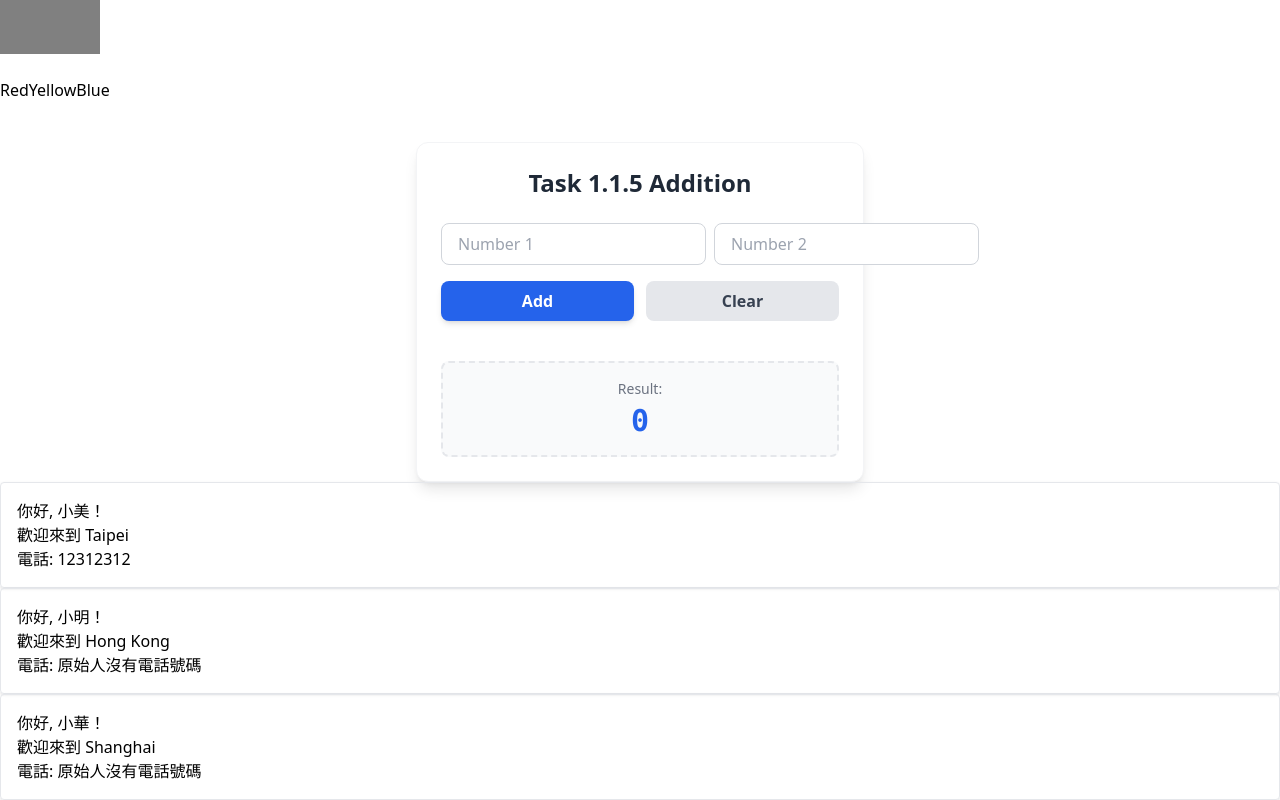
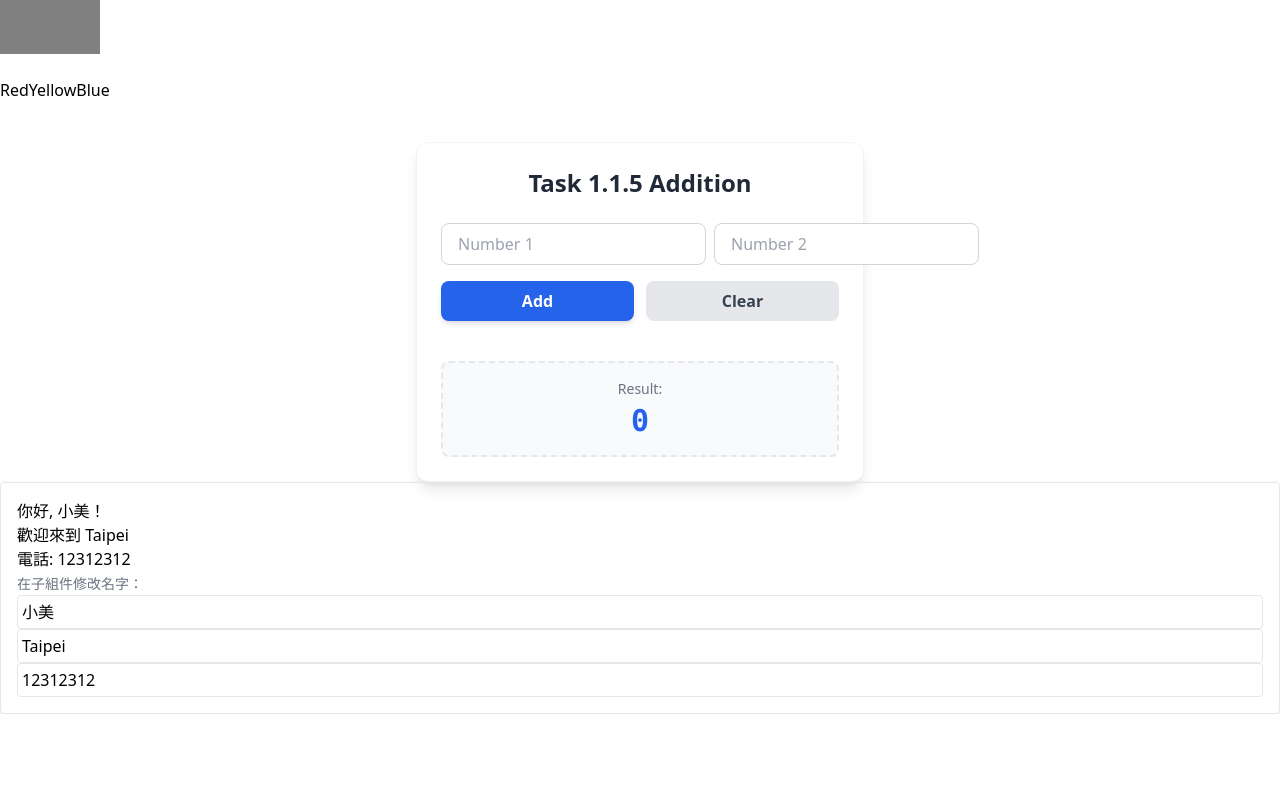
Before and after one commit to kylerlam/learn-react, a React (Vite) app: page / in a window 1280 px wide. Shown: the part 519-1319 px from the top of the page. After the commit the page ends 1233 px from the top, so only its background shows below. Built offline with nearby package versions, Linux system fonts and the light colour scheme.

Commit message:
chore: add sub component change data of main component

```diff
--- a/src/2.1.1 WelcomeCard.jsx
+++ b/src/2.1.1 WelcomeCard.jsx
@@ -1,11 +1,35 @@
 
-function WelcomeCard(props) { // 上面用props，下面用props.name...：不解構
+function WelcomeCard({ name, place, number, onNameChange, onPlaceChange, onNumberChange }) { // 上面用props，下面用props.name...：不解構
     return (
         <div className="p-4 border rounded shadow">
             {/* 使用 props.屬性名稱 來取得內容 */}
-            <h1>你好, {props.name || "原始人沒有電話號碼"}！</h1>
-            <p>歡迎來到 {props.place || "原始人沒有電話號碼"}</p>
-            <p>電話: {props.number || "原始人沒有電話號碼"}</p>
+            <h1>你好, {name}！</h1>
+            <p>歡迎來到 {place}</p>
+            <p>電話: {number}</p>
+            <div>
+                <label className="text-sm text-gray-500">在子組件修改名字：</label>
+                <input
+                    type="text"
+                    className="border p-1 rounded w-full"
+                    placeholder="輸入新名字..."
+                    value={name} // 依然顯示從父組件傳來的數據
+                    onChange={(e) => onNameChange(e.target.value)} // ！！！關鍵：通知父組件變更資料
+                />
+                <input
+                    type="text"
+                    className="border p-1 rounded w-full"
+                    placeholder="輸入新地點..."
+                    value={place} // 依然顯示從父組件傳來的數據
+                    onChange={(e) => onPlaceChange(e.target.value)} // ！！！關鍵：通知父組件變更資料
+                />
+                <input
+                    type="text"
+                    className="border p-1 rounded w-full"
+                    placeholder="輸入新號碼..."
+                    value={number} // 依然顯示從父組件傳來的數據
+                    onChange={(e) => onNumberChange(e.target.value)} // ！！！關鍵：通知父組件變更資料
+                />
+            </div>
         </div>
     );
 }
--- a/src/App.jsx
+++ b/src/App.jsx
@@ -1,3 +1,4 @@
+import { useState } from 'react'
 import Task1_1_JSX from './1.1.1 JSX'
 import Task1_1_Play from './1.1.2 Play'
 import Task1_1_DataStore from './1.1.3 DataStore'
@@ -6,6 +7,10 @@ import Task1_1_Addition from './1.1.5 Addition'
 import WelcomeCard from './2.1.1 WelcomeCard'
 
 function App() {
+    const [name, setName] = useState("小美");
+    const [place, setPlace] = useState("Taipei");
+    const [number, setNumber] = useState("12312312");
+
     return (
         <div className="App">
             <Task1_1_JSX />
@@ -13,9 +18,14 @@ function App() {
             <Task1_1_DataStore />
             <Task1_1_ChangeColor />
             <Task1_1_Addition />
-            <WelcomeCard name="小美" place="Taipei" number="12312312" />
-            <WelcomeCard name="小明" place="Hong Kong" />
-            <WelcomeCard name="小華" place="Shanghai" />
+            <WelcomeCard
+                name={name}
+                place={place}
+                number={number}
+                onNameChange={setName}
+                onPlaceChange={setPlace}
+                onNumberChange={setNumber}
+            />
         </div>
     )
 }
```
